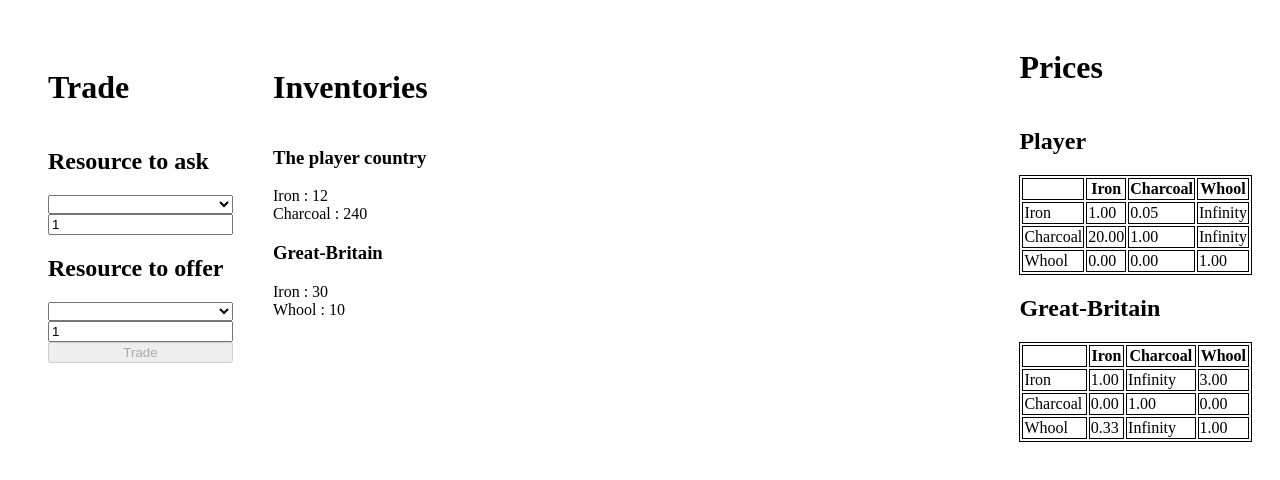
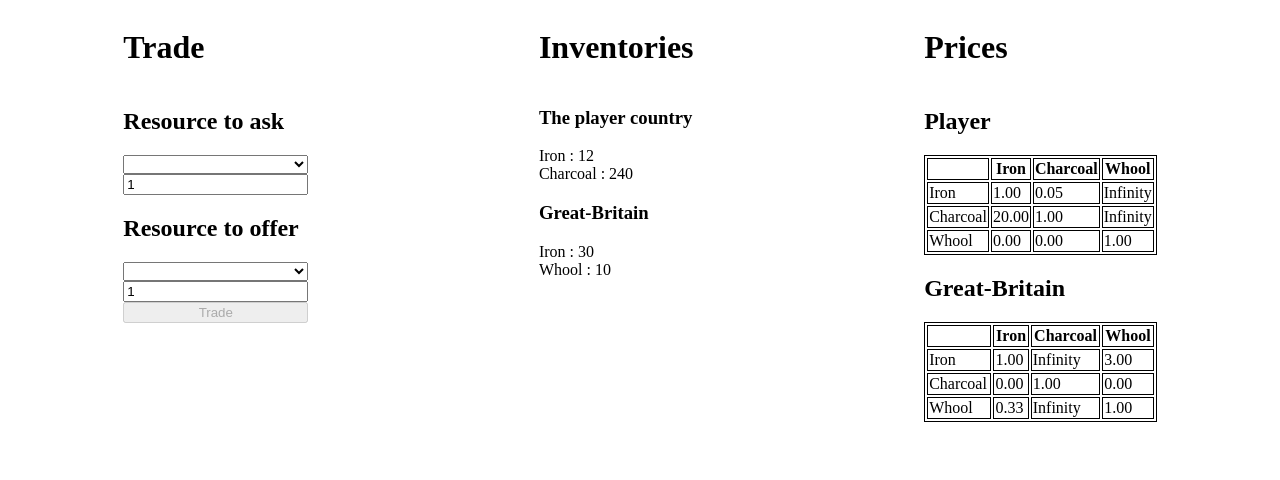
Before and after one commit to lehmstedt/trade-wars, a Vue app: page / in a window 1280 px wide. Shown: the top 480 px of the page. Built offline with nearby package versions, Linux system fonts and the light colour scheme.

Commit message:
Extracted inventory component from trade component

```diff
--- a/src/App.vue
+++ b/src/App.vue
@@ -6,6 +6,7 @@ import { GameFactory } from '@/domain/GameFactory';
 import type { Resource } from '@/domain/entities/Resource';
 import type { Country } from '@/domain/entities/Country';
 import type { Game } from '@/domain/application/Game';
+import CountryInventory from '@/app/country/CountryInventory.vue';
 
 
 
@@ -42,6 +43,12 @@ onMounted(async() => {
     </div>
 
     <div class="column">
+      <h1>Inventories</h1>
+      <CountryInventory :country="countries[0]" name="The player country"></CountryInventory>
+      <CountryInventory :country="countries[1]" name="Great-Britain"></CountryInventory>
+    </div>
+
+    <div class="column">
       <h1>Prices</h1>
       <h2>Player</h2>
       <Suspense>
@@ -64,11 +71,10 @@ onMounted(async() => {
   .row {
     display: flex;
     flex-direction: row;
-    justify-content: space-between;
+    justify-content: space-around;
   }
   .column {
     display: flex;
     flex-direction: column;
-    margin: 20px;
   }
 </style>
--- a/src/app/trade/TheTrade.vue
+++ b/src/app/trade/TheTrade.vue
@@ -1,6 +1,5 @@
 <script setup lang="ts">
 import { Country } from '@/domain/entities/Country'
-import CountryInventory from '@/app/country/CountryInventory.vue'
 import { computed, ref } from 'vue'
 import { Resource } from '@/domain/entities/Resource';
 
@@ -60,12 +59,6 @@ function trade() {
       <input v-model="resourceToOfferQty" placeholder="Qty" type="number" />
       <button :disabled="!isCurrentTradeValid" @click="trade">Trade</button>
     </div>
-
-    <div class="column">
-      <h1>Inventories</h1>
-      <CountryInventory :country="playerCountry" name="The player country" :key="componentKey"></CountryInventory>
-      <CountryInventory :country="otherCountry" name="Great-Britain" :key="componentKey"></CountryInventory>
-    </div>
   </div>
 
 
```
